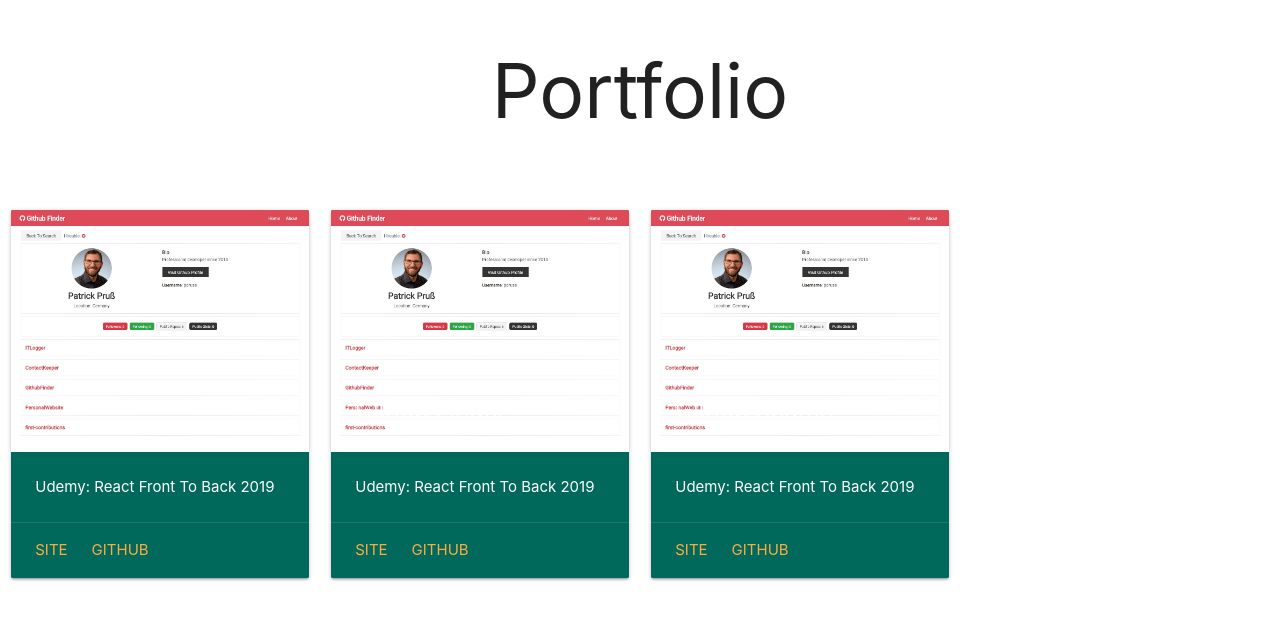
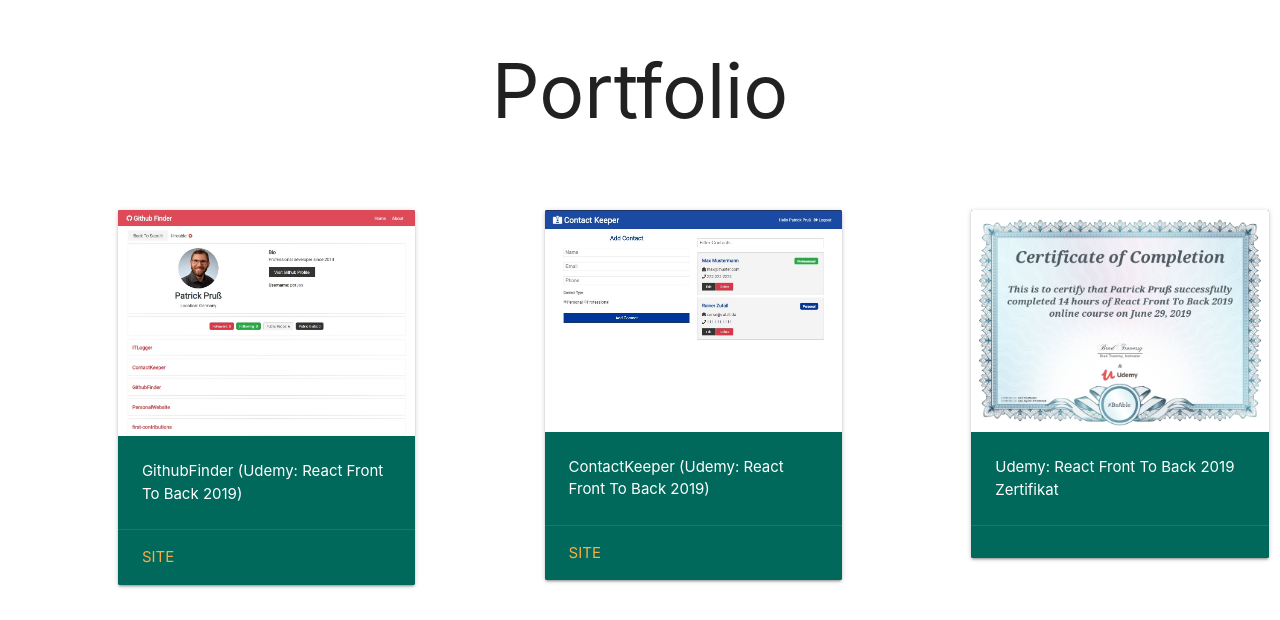
Before and after one commit to ppruss/PortfolioSite, a React (Create React App) app: page / in a window 1280 px wide. Shown: the part 1831-2451 px from the top of the page. Built offline with nearby package versions, Linux system fonts and the light colour scheme.

Commit message:
layout fixing, split off portfolio item

```diff
--- a/src/components/home/Hero.js
+++ b/src/components/home/Hero.js
@@ -15,7 +15,7 @@
             Projekte von <br />
             Patrick Pruß
           </h1>
-          <a href="#" className="btn waves-effect waves-light">
+          <a href="#portfolio" className="btn waves-effect waves-light">
             <i className="material-icons left">arrow_right</i>Projekte ansehen
           </a>
         </div>
--- a/src/components/home/Portfolio.js
+++ b/src/components/home/Portfolio.js
@@ -1,57 +1,36 @@
 import React from "react";
 import "./HomeComponents.scss";
-import GithubFinder from "../../assets/images/github_finder.jpg";
+import PortfolioItem from "./PortfolioItem";
+import GithubFinderImg from "../../assets/images/github_finder.jpg";
+import CertificateImg from "../../assets/images/cert_react.jpg";
+import ContactKeeperImg from "../../assets/images/contact_keeper.jpg";
 
 const Portfolio = () => {
   return (
-    <section id="portfolio">
+    <section id="portfolio" className="section scrollspy">
       <h2>Portfolio</h2>
-      <div className="row">
+      <div className="row flex">
         <div className="col l3 s6">
-          <div className="card teal darken-3">
-            <div className="card-image">
-              <img src={GithubFinder} alt="" />
-            </div>
-            <div className="card-content white-text">
-              <p>Udemy: React Front To Back 2019</p>
-            </div>
-            <div className="card-action">
-              <a href="https://patrickprussgithubfinder.netlify.com/">Site</a>
-              <a href="https://github.com/ppruss/GithubFinder">Github</a>
-            </div>
-          </div>
+          <PortfolioItem
+            text="GithubFinder (Udemy: React Front To Back 2019)"
+            link="https://patrickprussgithubfinder.netlify.com/"
+            image={GithubFinderImg}
+          />
         </div>
 
         <div className="col l3 s6">
-          <div className="card teal darken-3">
-            <div className="card-image">
-              <img src={GithubFinder} alt="" />
-              <span className="card-title">Github Finder</span>
-            </div>
-            <div className="card-content white-text">
-              <p>Udemy: React Front To Back 2019</p>
-            </div>
-            <div className="card-action">
-              <a href="https://patrickprussgithubfinder.netlify.com/">Site</a>
-              <a href="https://github.com/ppruss/GithubFinder">Github</a>
-            </div>
-          </div>
+          <PortfolioItem
+            text="ContactKeeper (Udemy: React Front To Back 2019)"
+            link="https://immense-hollows-58866.herokuapp.com/"
+            image={ContactKeeperImg}
+          />
         </div>
 
         <div className="col l3 s6">
-          <div className="card teal darken-3">
-            <div className="card-image">
-              <img src={GithubFinder} alt="" />
-              <span className="card-title">Github Search</span>
-            </div>
-            <div className="card-content white-text">
-              <p>Udemy: React Front To Back 2019</p>
-            </div>
-            <div className="card-action">
-              <a href="https://patrickprussgithubfinder.netlify.com/">Site</a>
-              <a href="https://github.com/ppruss/GithubFinder">Github</a>
-            </div>
-          </div>
+          <PortfolioItem
+            text="Udemy: React Front To Back 2019 Zertifikat"
+            image={CertificateImg}
+          />
         </div>
       </div>
     </section>
--- /dev/null
+++ b/src/components/home/PortfolioItem.js
@@ -0,0 +1,25 @@
+import React from "react";
+import "./PortfolioItem.scss";
+import PropTypes from "prop-types";
+
+const PortfolioItem = ({ image, text, link }) => {
+  return (
+    <div className="card teal darken-3">
+      <div className="card-image">
+        <img src={image} alt="" />
+      </div>
+      <div className="card-content white-text">
+        <p>{text}</p>
+      </div>
+      <div className="card-action">{link && <a href={link}>Site</a>}</div>
+    </div>
+  );
+};
+
+PortfolioItem.propTypes = {
+  image: PropTypes.string.isRequired,
+  text: PropTypes.string.isRequired,
+  link: PropTypes.string
+};
+
+export default PortfolioItem;
--- a/src/components/layout/Navbar/Navbar.js
+++ b/src/components/layout/Navbar/Navbar.js
@@ -28,15 +28,15 @@
         </nav>
       </div>
 
-      <ul className="sidenav" id="mobile-menu">
+      <ul className="sidenav table-of-contents" id="mobile-menu">
         <li>
-          <a href="#">Home</a>
+          <a href="#hero">Home</a>
         </li>
         <li>
-          <a href="#">Skills</a>
+          <a href="#skills">Skills</a>
         </li>
         <li>
-          <a href="#">Portfolio</a>
+          <a href="#portfolio">Portfolio</a>
         </li>
         <li>
           <a href="#">Impressum</a>
```
Also changed, not shown: src/assets/images/contact_keeper.jpg (added), src/assets/images/github_finder.jpg, src/components/home/PortfolioItem.scss (added).
